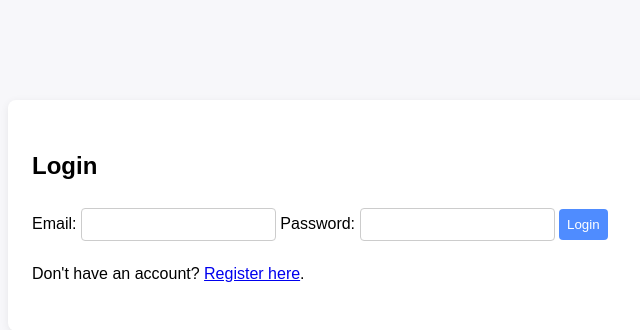
After one commit to JBLarson/quizpro, a Flask app: page /login in a window 1280 px wide. The commit adds this page. Shown: the top 330 px of the page, without its empty margins (308-948 px from the left). Run offline with Flask 3, Linux system fonts and the light colour scheme; some libraries are stand-ins or nearby versions.

Commit message:
login feature

```diff
--- a/backend/app.py
+++ b/backend/app.py
@@ -1,4 +1,4 @@
-from flask import Flask, request, jsonify, render_template
+from flask import Flask, request, jsonify, render_template, redirect, url_for, flash
 from flask_cors import CORS
 import os
 from dotenv import load_dotenv
@@ -7,11 +7,15 @@ import os as _os
 _root = _os.path.dirname(_os.path.dirname(__file__))
 load_dotenv(_os.path.join(_root, '.env'))
 print(f"[DEBUG] Database URI: { _os.getenv('DATABASE_URL') }")
-from .extensions import db, migrate
+from .extensions import db, migrate, login_manager
 from flask_admin import Admin
 from flask_admin.contrib.sqla import ModelView
+from flask_login import login_user, logout_user, current_user, login_required
+from .models import Presentation, Slide, Question, ApiKey
 
 app = Flask(__name__, static_folder='../static', template_folder='../templates')
+# Set a secret key for Flask session management
+app.config['SECRET_KEY'] = os.environ.get('SECRET_KEY', 'dev-secret-key')
 app.config['SQLALCHEMY_DATABASE_URI'] = os.environ.get('DATABASE_URL', 'sqlite:///quizpro.db')
 app.config['SQLALCHEMY_TRACK_MODIFICATIONS'] = False
 CORS(app)
@@ -19,13 +23,17 @@ db.init_app(app)
 # Initialize Alembic migrations
 migrate.init_app(app, db)
 
-# import models after extensions are set up to avoid circular imports
-from .models import Presentation, Slide, Question, ApiKey
-# Create tables now that all models (including ApiKey) are registered
-with app.app_context():
-    db.create_all()
+# Initialize login manager
+login_manager.init_app(app)
+
+# User loader for Flask-Login
+@login_manager.user_loader
+def load_user(user_id):
+    from .models import User
+    return User.query.get(int(user_id))
 
 @app.route('/')
+@login_required
 def index():
     return render_template('index.html')
 
@@ -74,17 +82,20 @@ def evaluate():
 
 # route for api key setup
 @app.route('/setup')
+@login_required
 def setup():
     return render_template('setup.html')
 
 # route for chat configuration
 @app.route('/config')
+@login_required
 def config():
     return render_template('config.html')
 
 
 # route for adding content
 @app.route('/content')
+@login_required
 def content():
     return render_template('content.html')
 
@@ -105,6 +116,45 @@ def save_api_key():
     db.session.commit()
     return jsonify({'status': 'success'}), 201
 
+@app.route('/register', methods=['GET', 'POST'])
+def register():
+    if request.method == 'POST':
+        email = request.form['email']
+        password = request.form['password']
+        from .models import User
+        if User.query.filter_by(email=email).first():
+            return 'Email already registered', 400
+        user = User(email=email)
+        user.set_password(password)
+        db.session.add(user)
+        db.session.commit()
+        login_user(user)
+        return redirect(url_for('index'))
+    return render_template('register.html')
+
+@app.route('/login', methods=['GET', 'POST'])
+def login():
+    if request.method == 'POST':
+        email = request.form['email']
+        password = request.form['password']
+        from .models import User
+        user = User.query.filter_by(email=email).first()
+        if not user:
+            flash('No account found with that email. Please register first.')
+            return render_template('login.html')
+        if not user.check_password(password):
+            flash('Incorrect password. Please try again.')
+            return render_template('login.html')
+        login_user(user)
+        return redirect(url_for('index'))
+    return render_template('login.html')
+
+@app.route('/logout')
+@login_required
+def logout():
+    logout_user()
+    return redirect(url_for('login'))
+
 admin = Admin(app, name="QuizPro Admin", template_mode="bootstrap4")
 admin.add_view(ModelView(Presentation, db.session))
 admin.add_view(ModelView(Slide,      db.session))
--- a/backend/extensions.py
+++ b/backend/extensions.py
@@ -1,6 +1,9 @@
 from flask_sqlalchemy import SQLAlchemy
 from flask_migrate import Migrate
+from flask_login import LoginManager
 
 # Initialize extensions without binding to app
 db = SQLAlchemy()
 migrate = Migrate()
+login_manager = LoginManager()
+login_manager.login_view = 'login'
--- a/templates/config.html
+++ b/templates/config.html
@@ -14,6 +14,7 @@
           <a href="/config">Config</a>
           <a href="/content">Content</a>
           <a href="/setup">API Keys</a>
+          <a href="{{ url_for('logout') }}">Logout</a>
         </div>
       </div>
 	<div class="container">
@@ -49,7 +50,7 @@
 			sessionStorage.setItem('tone', document.getElementById('tone').value);
 			sessionStorage.setItem('difficulty', document.getElementById('difficulty').value);
 			sessionStorage.setItem('style', document.getElementById('style').value);
-			window.location.href = "/chat";
+			window.location.href = "/";
 		}
 	</script>
 </body>
--- a/templates/content.html
+++ b/templates/content.html
@@ -14,6 +14,7 @@
           <a href="/config">Config</a>
           <a href="/content">Content</a>
           <a href="/setup">API Keys</a>
+          <a href="{{ url_for('logout') }}">Logout</a>
       </div>
     </div>
 	<div class="container">
--- a/templates/index.html
+++ b/templates/index.html
@@ -41,6 +41,7 @@
       <a href="/config">Config</a>
       <a href="/content">Content</a>
       <a href="/setup">API Keys</a>
+      <a href="{{ url_for('logout') }}">Logout</a>
     </div>
   </div>
 
--- /dev/null
+++ b/templates/login.html
@@ -0,0 +1,35 @@
+<!DOCTYPE html>
+<html lang="en">
+<head>
+  <meta charset="UTF-8">
+  <meta name="viewport" content="width=device-width, initial-scale=1.0">
+  <title>Login</title>
+  <link rel="stylesheet" href="{{ url_for('static', filename='css/style.css') }}">
+  <link rel="icon" type="image/x-icon" href="{{ url_for('static', filename='assets/favicon/favicon.ico') }}">
+  <link rel="shortcut icon" href="{{ url_for('static', filename='assets/favicon/favicon.ico') }}">
+  <link rel="icon" type="image/png" sizes="32x32" href="{{ url_for('static', filename='assets/favicon/favicon-32x32.png') }}">
+  <link rel="icon" type="image/png" sizes="16x16" href="{{ url_for('static', filename='assets/favicon/favicon-16x16.png') }}">
+</head>
+<body>
+  <div class="container">
+    {% with messages = get_flashed_messages() %}
+      {% if messages %}
+        <ul class="flashes">
+          {% for message in messages %}
+            <li>{{ message }}</li>
+          {% endfor %}
+        </ul>
+      {% endif %}
+    {% endwith %}
+    <h2>Login</h2>
+    <form method="post">
+      <label for="email">Email:</label>
+      <input type="email" name="email" id="email" required>
+      <label for="password">Password:</label>
+      <input type="password" name="password" id="password" required>
+      <button type="submit">Login</button>
+    </form>
+    <p>Don't have an account? <a href="{{ url_for('register') }}">Register here</a>.</p>
+  </div>
+</body>
+</html>
--- a/templates/setup.html
+++ b/templates/setup.html
@@ -14,6 +14,7 @@
 			<a href="/config">Config</a>
 			<a href="/content">Content</a>
 			<a href="/setup">API Keys</a>
+			<a href="{{ url_for('logout') }}">Logout</a>
 		</div>
 	</div>
 
```
Also changed, not shown: backend/models.py (+15 -0 lines), templates/register.html (added, +22 -0 lines), 1 other file.
